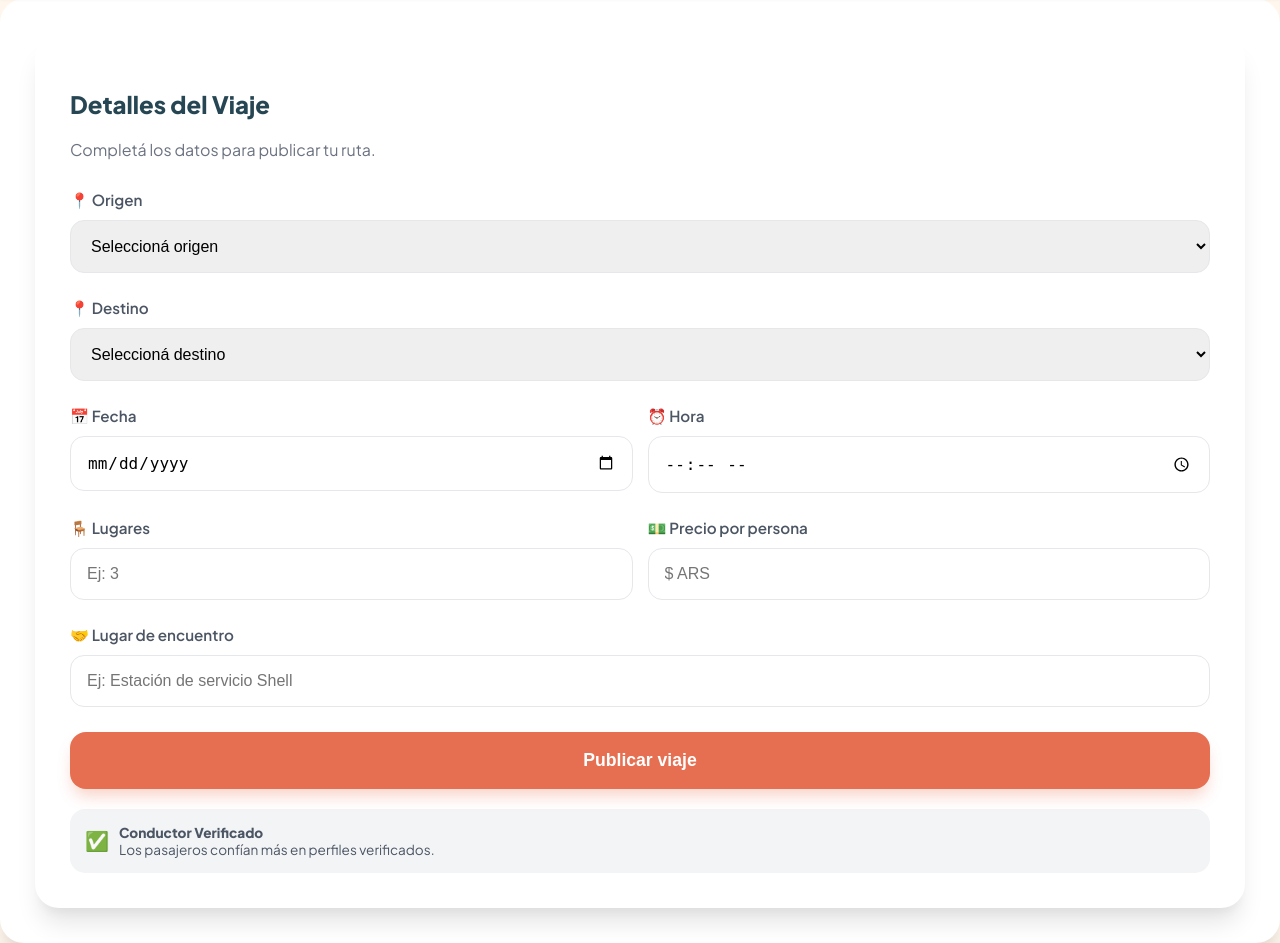
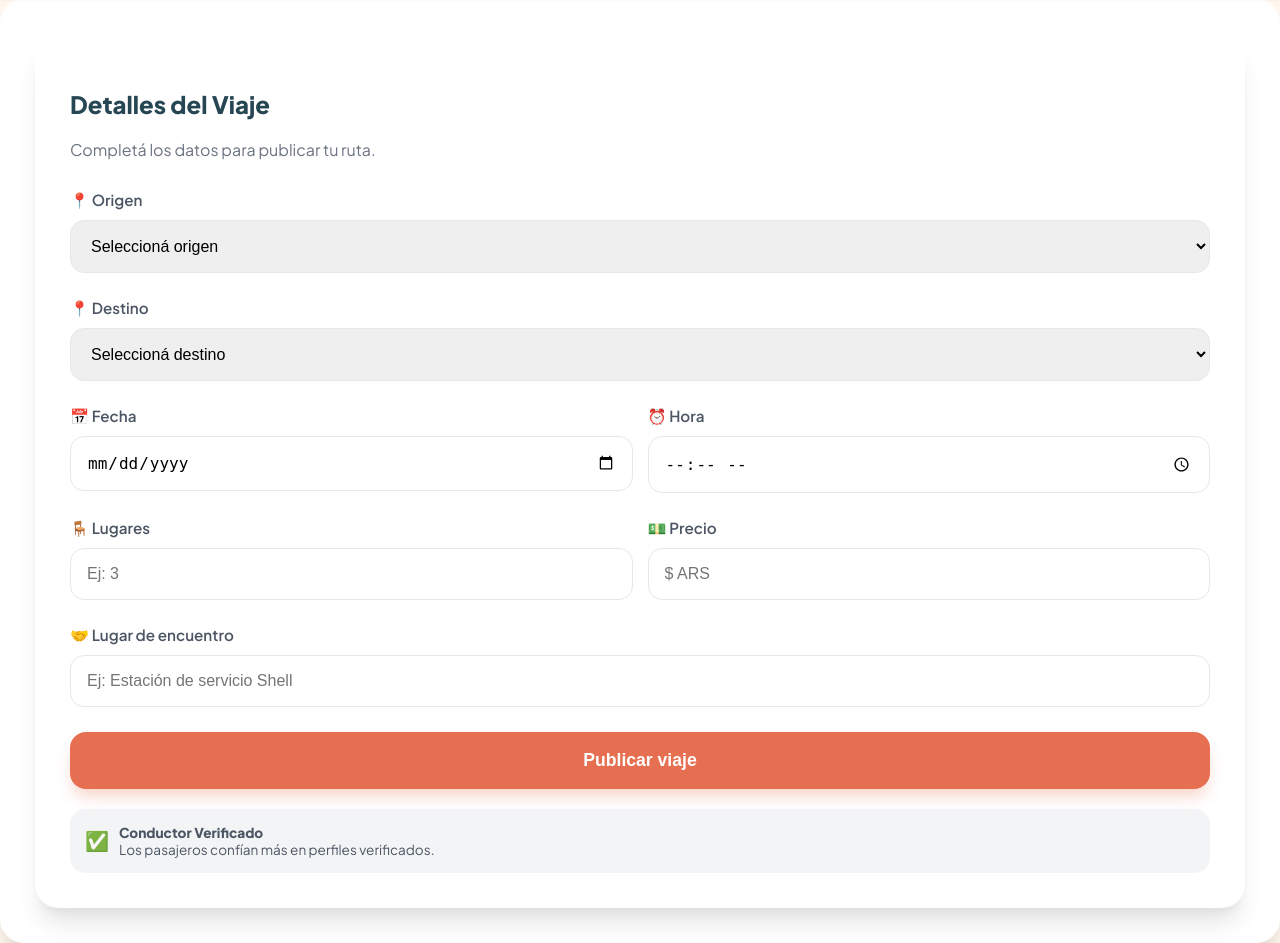
Before and after one commit to FrancoCastrillo1/app-viajes, a Flask app: template templates/crear_viaje.html in a window 1280 px wide. Shown: the part 53-996 px from the top of the page. Run offline with Flask 3, Linux system fonts and the light colour scheme; the template is opened without the code that fills it, so the values that code supplies are empty; some libraries are stand-ins or nearby versions.

Commit message:
Update crear_viaje.html

```diff
--- a/templates/crear_viaje.html
+++ b/templates/crear_viaje.html
@@ -49,7 +49,7 @@
                 <input type="number" name="lugares" placeholder="Ej: 3" required>
             </div>
             <div class="input-group">
-                <label>💵 Precio por persona</label>
+                <label>💵 Precio</label>
                 <input type="number" step="0.01" name="precio" placeholder="$ ARS" required>
             </div>
         </div>
```
